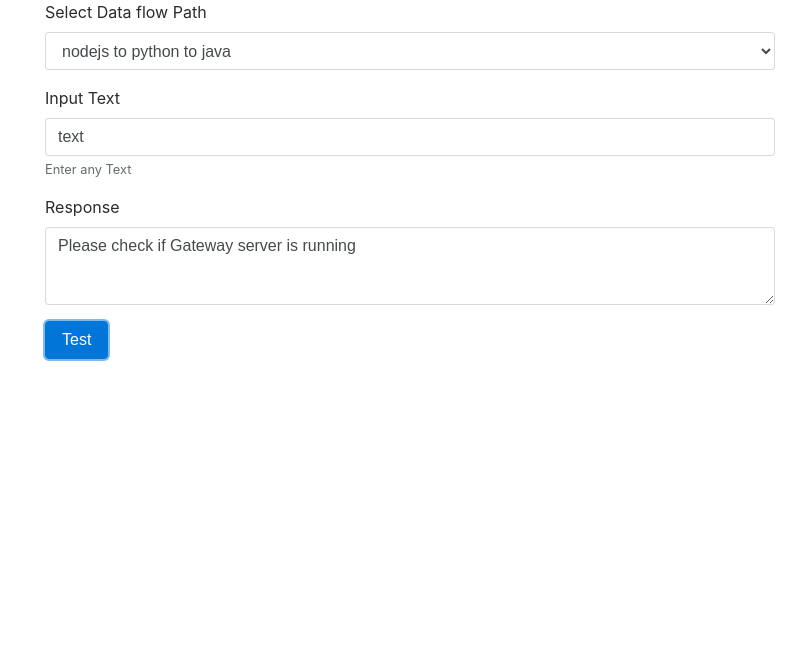
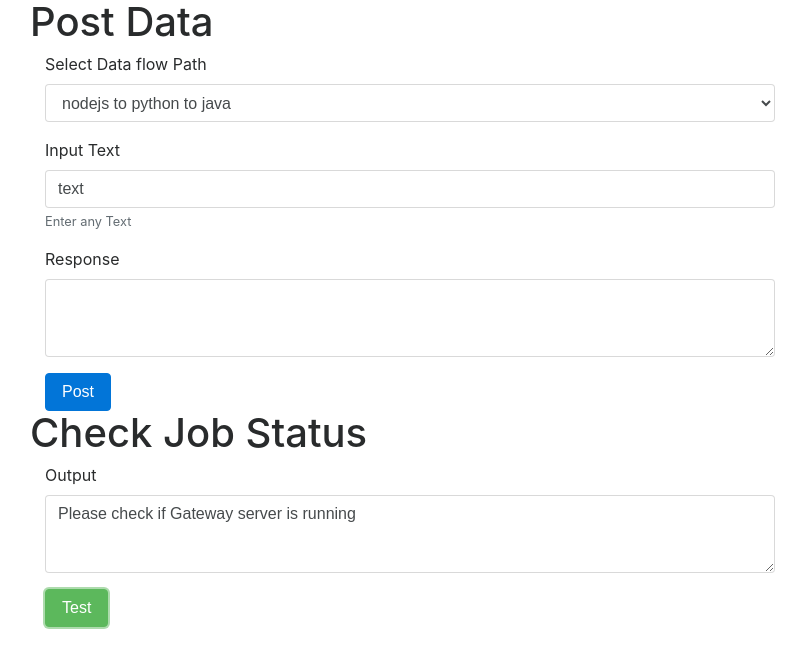
Before and after one commit to airavata-courses/jeffreypeter, a plain HTML site: page assignment/index.html in a window 1280 px wide. Both pictures are taken after a click on the button "Test". Shown: the whole page, without its empty margins (40-846 px from the left). Drawn offline with Linux system fonts and the light colour scheme; no server answers.

Commit message:
Resolved:: issues:9

```diff
--- a/assignment/index.html
+++ b/assignment/index.html
@@ -26,7 +26,17 @@
 				$("#response").val("Please check if Gateway server is running");
 			});
         });
-
+		$("#test").click(function () {
+            console.log("Testing");
+            /*$.post( "test",request, function(response) {*/
+            $.get( "http://localhost:8000/get-mq", function(response) {
+                console.log(response);
+                $("#outputText").val(response);
+            }).fail(function() {
+				console.log( "error" );
+				$("#outputText").val("Please check if Gateway server is running");
+			});
+        });
     });
       </script>
 <link rel="stylesheet" type="text/css" href="./public/vendors/bootstrap/css/bootstrap.css" />
@@ -35,6 +45,9 @@
 <body>
 <section id="content">
     <div class="container">
+		<div class=row>
+			<h1>Post Data</h1>
+		</div>
         <div class="row">
             <div class="col-8">
                 <form>
@@ -56,12 +69,31 @@
                         <label for="response">Response</label>
                         <textarea class="form-control" id="response" rows="3"></textarea>
                     </div>
-                    <input id="submit" type="button" class="btn btn-primary" value="Test">
+                    <input id="submit" type="button" class="btn btn-primary" value="Post">
                 </form>
             </div>
         </div>
     </div>
 </section>
+<section>
+<div class="container">
+	<div class="row">
+		<h1>Check Job Status</h1>
+	</div>
+	<div class="row">
+		<div class="col-8">
+			<form>
+				<div class="form-group">
+					<label>Output</label>
+					<textarea id="outputText" class="form-control" rows="3"></textarea>
+				</div>
+				<input id="test" type="button" class="btn btn-success" value="Test">
+			</form>
+		</div/>
+	</div>
+</div>
+</section>
+
 
 
 </body>
--- a/assignment/node/app/index.js
+++ b/assignment/node/app/index.js
@@ -78,13 +78,13 @@ amqp.connect('amqp://sgatest:L3tm3t38t@149.165.168.247', function(err, conn) {
         });
     });
     function postPython(text) {
-        console.log("IN::test");
+        console.log("IN::NodeJs");
         conn.createChannel(function(err, ch) {
             var q = 'sga.simple.python';
             ch.assertQueue(q, {durable: false});
             var message = JSON.stringify({ text:text });
             ch.sendToQueue(q, new Buffer(message));
-            console.log(" [x] Sent 'Hello World!'");
+            console.log(" [x] Sent message ::"+message);
         });
     }
 
```
Also changed, not shown: assignment/gateway/index.js (+15 -2 lines).
